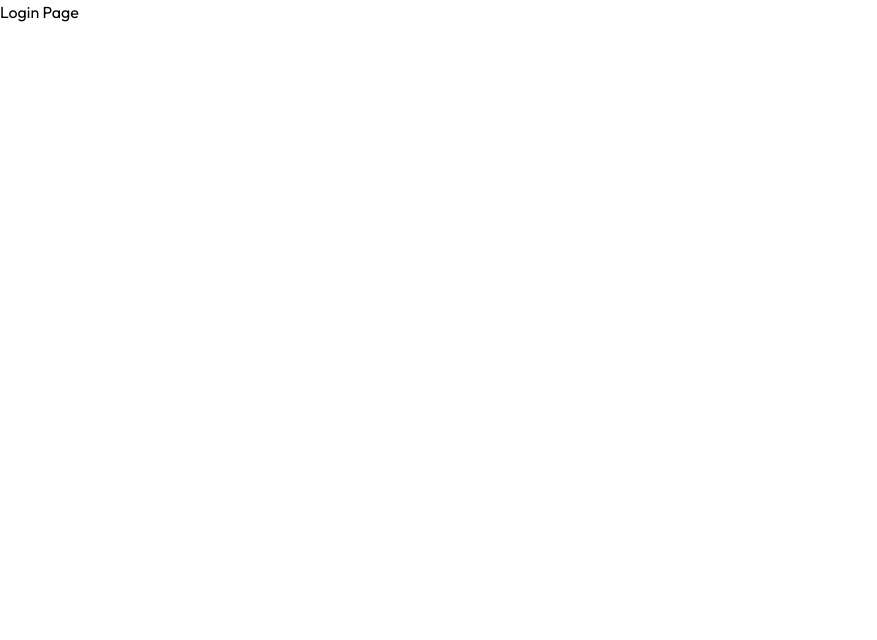
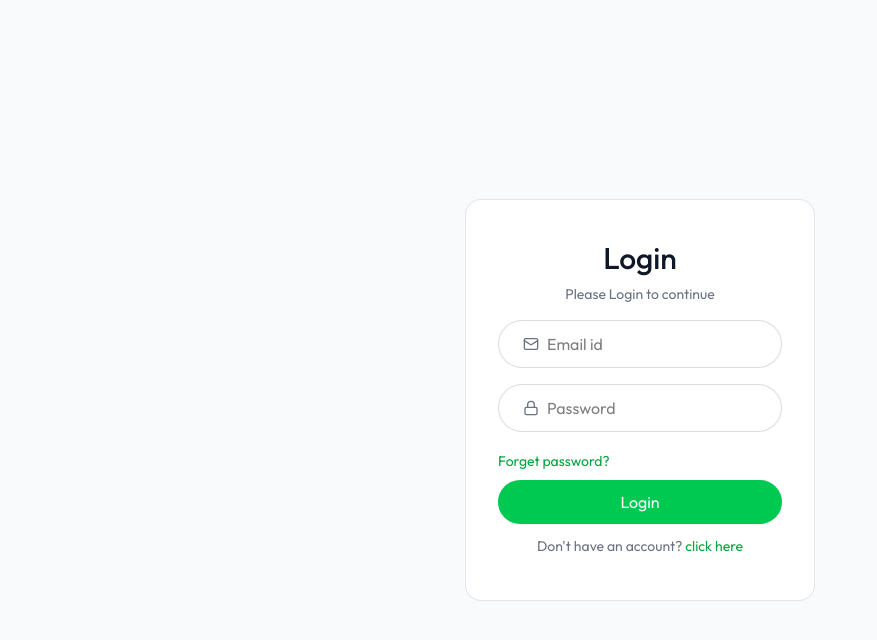
Before and after one commit to BadalKumar0159/AI-Resume-Builder, a React (Vite) app in the folder client/: page /login in a window 1280 px wide. Shown: the top 640 px of the page, without its empty margins (0-877 px from the left). Built offline with nearby package versions, Linux system fonts and the light colour scheme.

Commit message:
Added login page and navbar

```diff
--- /dev/null
+++ b/client/src/components/Navbar.jsx
@@ -0,0 +1,28 @@
+import React from 'react'
+import { Link, useNavigate} from 'react-router-dom';
+
+
+const Navbar = () => {
+
+    const user = {name: 'Badal Kumar'};
+    const navigate = useNavigate();
+    const logoutUser = () => {
+        navigate('/');
+    }
+    return (
+        <div className='shadow bg-white'>
+            <nav className='flex items-center justify-between max-w-7xl mx-auto px-4 py-3 text-slate-800 transition-all' >
+                <Link to={'/'}>
+                    <img src='/logo.svg' className='h-11 w-auto' alt="logo" />
+                </Link>
+                <div className='flex items-center gap-4 text-sm'>
+                    <p className='hidden md:block'> Hi, {user?.name}</p>
+                    <button onClick={logoutUser} className='bg-white hover:bg-green-50 border border-gray-300 px-7 py-1.5 rounded-full active:scale-95 transition-all'>Logout</button>
+                </div>
+            </nav>
+
+        </div>
+    )
+}
+
+export default Navbar
--- a/client/src/components/home/Footer.jsx
+++ b/client/src/components/home/Footer.jsx
@@ -2,7 +2,7 @@
 
 const Footer = () => {
   return (
-     <footer className="w-full bg-gradient-to-b from-green-200/50 to-whitetext-gray-800 mt-35">
+     <footer id='contact' className="w-full bg-gradient-to-b from-green-200/50 to-whitetext-gray-800 mt-35">
             <div className="max-w-7xl mx-auto px-6 py-16 flex flex-col items-center">
                 <div className="flex items-center space-x-3 mb-6">
                     <img src='/logo.svg' alt="" />
--- a/client/src/components/home/Hero.jsx
+++ b/client/src/components/home/Hero.jsx
@@ -26,7 +26,7 @@
                         <a href="#" className="hover:text-green-600 transition">Home</a>
                         <a href="#features" className="hover:text-green-600 transition">Features</a>
                         <a href="#testimonials" className="hover:text-green-600 transition">Testimonials</a>
-                        <a href="#cta" className="hover:text-green-600 transition">Contact</a>
+                        <a href="#contact" className="hover:text-green-600 transition">Contact</a>
                     </div>
 
                     <div className="flex gap-2">
--- a/client/src/pages/Layout.jsx
+++ b/client/src/pages/Layout.jsx
@@ -1,11 +1,12 @@
 import React from 'react'
 import { Outlet } from 'react-router-dom'
+import Navbar from '../components/Navbar'
 
 const Layout = () => {
   return (
     <div>
-      <h1>Layout Page</h1>
-      <div>
+      <div className='min-h-screen bg-gray-50'>
+        <Navbar />
         <Outlet />
       </div>
     </div>
--- a/client/src/pages/Login.jsx
+++ b/client/src/pages/Login.jsx
@@ -1,9 +1,55 @@
+import { Lock, Mail, User2Icon } from 'lucide-react'
 import React from 'react'
 
 const Login = () => {
+
+  const query = new URLSearchParams(window.location.search)
+  const urlState = query.get('state');
+
+  const [state, setState] = React.useState(urlState || "login")
+
+  const [formData, setFormData] = React.useState({
+    name: '',
+    email: '',
+    password: ''
+  })
+
+  const handleSubmit = async (e) => {
+    e.preventDefault()
+  }
+
+  const handleChange = (e) => {
+    const { name, value } = e.target
+    setFormData(prev => ({ ...prev, [name]: value }))
+  }
+
   return (
-    <div>
-      <h1>Login Page</h1>
+    <div className='flex items-center justify-center min-h-screen bg-gray-50'>
+      <form onSubmit={handleSubmit} className="sm:w-[350px] w-full text-center border border-gray-300/60 rounded-2xl px-8 bg-white">
+        <h1 className="text-gray-900 text-3xl mt-10 font-medium">{state === "login" ? "Login" : "Sign up"}</h1>
+        <p className="text-gray-500 text-sm mt-2">Please {state === "login" ? "Login" : "Sign up"} to continue</p>
+        {state !== "login" && (
+          <div className="flex items-center mt-6 w-full bg-white border border-gray-300/80 h-12 rounded-full overflow-hidden pl-6 gap-2">
+            <User2Icon size={16} color='#6B7280'/>
+            <input type="text" name="name" placeholder="Name" className="border-none outline-none ring-0" value={formData.name} onChange={handleChange} required />
+          </div>
+        )}
+        <div className="flex items-center w-full mt-4 bg-white border border-gray-300/80 h-12 rounded-full overflow-hidden pl-6 gap-2">
+          <Mail size={16} color='#6B7280'/>
+          <input type="email" name="email" placeholder="Email id" className="border-none outline-none ring-0" value={formData.email} onChange={handleChange} required />
+        </div>
+        <div className="flex items-center mt-4 w-full bg-white border border-gray-300/80 h-12 rounded-full overflow-hidden pl-6 gap-2">
+          <Lock size={16} color='#6B7280'/>
+          <input type="password" name="password" placeholder="Password" className="border-none outline-none ring-0" value={formData.password} onChange={handleChange} required />
+        </div>
+        <div className="mt-4 text-left text-green-600">
+          <button className="text-sm" type="reset">Forget password?</button>
+        </div>
+        <button type="submit" className="mt-2 w-full h-11 rounded-full text-white bg-green-500 hover:bg-green-600 transition-all cursor-pointer">
+          {state === "login" ? "Login" : "Sign up"}
+        </button>
+        <p onClick={() => setState(prev => prev === "login" ? "register" : "login")} className="text-gray-500 text-sm mt-3 mb-11">{state === "login" ? "Don't have an account?" : "Already have an account?"} <a href="#" className="text-green-600 hover:underline">click here</a></p>
+      </form>
     </div>
   )
 }
```
